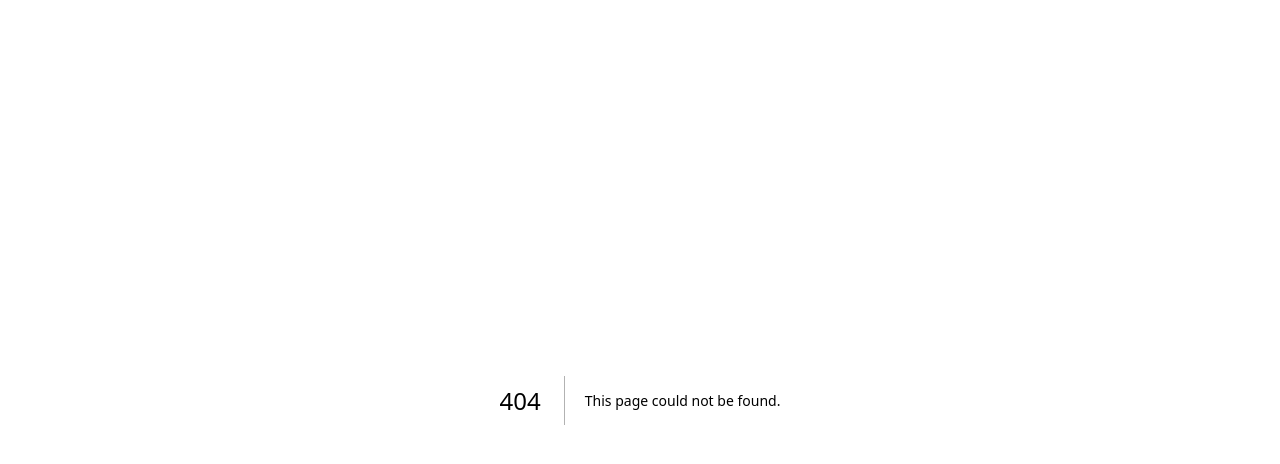
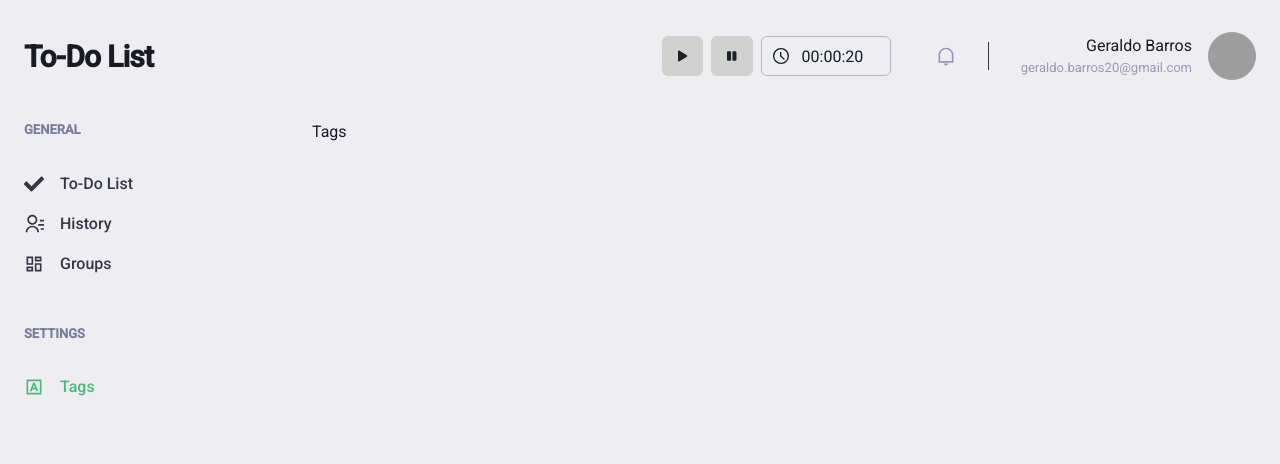
Before and after one commit to GeraldoPBarros/todo-list-w-timer-game, a Next.js app: page /tags in a window 1280 px wide. Before the commit this address had no page. Shown: the top 464 px of the page. Built offline with nearby package versions, Linux system fonts and the light colour scheme; grey boxes are pictures that could not be loaded.

Commit message:
component tag and navigation.

```diff
--- a/package.json
+++ b/package.json
@@ -14,6 +14,7 @@
     "@emotion/react": "^11.11.1",
     "@emotion/styled": "^11.11.0",
     "@hookform/resolvers": "^3.3.1",
+    "date-fns": "^2.30.0",
     "framer-motion": "^10.16.4",
     "next": "13.5.4",
     "react": "^18",
--- /dev/null
+++ b/src/components/Header/Timer/TimerModal.tsx
@@ -0,0 +1,49 @@
+import {
+  Button,
+  Modal,
+  ModalOverlay,
+  ModalContent,
+  ModalHeader,
+  ModalCloseButton,
+  ModalBody,
+  Text,
+  ModalFooter,
+} from "@chakra-ui/react";
+
+interface ModalTimerType {
+  onOpen: () => void;
+  onClose: () => void;
+  isOpen: boolean;
+  currentTime: string;
+}
+
+export function TimerModal({
+  isOpen,
+  onClose,
+  onOpen,
+  currentTime,
+}: ModalTimerType) {
+  return (
+    <>
+      <Modal isOpen={isOpen} onClose={onClose}>
+        <ModalOverlay />
+        <ModalContent>
+          <ModalHeader>Realy want to finish timer?</ModalHeader>
+          <ModalCloseButton />
+          <ModalBody>
+            {currentTime === "00:00:00"
+              ? "Great! Take your reward."
+              : "Timer is not finished! Your reward will not be complete!"}
+          </ModalBody>
+
+          <ModalFooter>
+            <Button colorScheme="green" mr={3} onClick={onClose}>
+              Close
+            </Button>
+            <Button variant="ghost">Finish</Button>
+          </ModalFooter>
+        </ModalContent>
+      </Modal>
+    </>
+  );
+}
--- /dev/null
+++ b/src/components/Header/Timer/index.tsx
@@ -0,0 +1,111 @@
+import { TimeIcon } from "@chakra-ui/icons";
+import {
+  Input,
+  Stack,
+  InputGroup,
+  InputLeftElement,
+  Button,
+  useDisclosure,
+} from "@chakra-ui/react";
+import { FaPlay, FaPause, FaCheck } from "react-icons/fa";
+
+import { useState, useEffect } from "react";
+
+import { TimerModal } from "./TimerModal";
+
+interface Timer {}
+
+type TimerStatus = "RUNNING" | "STOPPED" | "PAUSED";
+
+let timer: NodeJS.Timeout;
+
+export function Timer() {
+  const [timerStatus, setTimerStatus] = useState<TimerStatus>("STOPPED");
+  const [timerValue, setTimerValue] = useState<string>("00:00:20");
+
+  const { isOpen, onOpen, onClose } = useDisclosure();
+
+  useEffect(() => {
+    if (timerStatus == "RUNNING") {
+      const [hours, minutes, seconds] = timerValue.split(":").map(Number);
+
+      if (hours === 0 && minutes === 0 && seconds === 0) {
+        // Timer reached zero, stop the timer
+        setTimerStatus("STOPPED");
+        return;
+      }
+
+      timer = setInterval(() => {
+        if (seconds > 0) {
+          setTimerValue(
+            `${hours.toString().padStart(2, "0")}:${minutes
+              .toString()
+              .padStart(2, "0")}:${(seconds - 1).toString().padStart(2, "0")}`
+          );
+        } else if (minutes > 0) {
+          setTimerValue(
+            `${hours.toString().padStart(2, "0")}:${(minutes - 1)
+              .toString()
+              .padStart(2, "0")}:59`
+          );
+        } else {
+          setTimerValue(`${(hours - 1).toString().padStart(2, "0")}:59:59`);
+        }
+      }, 1000);
+    } else {
+      clearInterval(timer);
+    }
+
+    return () => {
+      clearInterval(timer);
+    };
+  }, [timerStatus, timerValue]);
+
+  return (
+    <Stack direction={["row"]} spacing="8px">
+      <TimerModal
+        isOpen={isOpen}
+        onClose={onClose}
+        onOpen={onOpen}
+        currentTime={timerValue}
+      />
+      <Button
+        textDecoration="none"
+        _hover={{ textDecor: "none" }}
+        onClick={() => setTimerStatus("RUNNING")}
+      >
+        <FaPlay boxSize={3} />
+      </Button>
+
+      {timerStatus === "PAUSED" ? (
+        <Button
+          textDecoration="none"
+          _hover={{ textDecor: "none" }}
+          onClick={() => onOpen()}
+        >
+          <FaCheck boxSize={3} />
+        </Button>
+      ) : (
+        <Button
+          textDecoration="none"
+          _hover={{ textDecor: "none" }}
+          onClick={() => setTimerStatus("PAUSED")}
+        >
+          <FaPause boxSize={3} />
+        </Button>
+      )}
+
+      <InputGroup>
+        <Input
+          value={timerValue}
+          onChange={(e) => setTimerValue(e.target.value)}
+          w="130px"
+          disabled={timerStatus === "RUNNING"}
+        />
+        <InputLeftElement>
+          <TimeIcon />
+        </InputLeftElement>
+      </InputGroup>
+    </Stack>
+  );
+}
--- a/src/components/Header/index.tsx
+++ b/src/components/Header/index.tsx
@@ -4,6 +4,7 @@ import { useSidebarDrawer } from "../../context/SidebarDrawerContext";
 import Logo from "./Logo";
 import NotificationsNav from "./NotificationsNav";
 import Profile from "./Profile";
+import { Timer } from "./Timer";
 
 export function Header() {
   const { onOpen } = useSidebarDrawer();
@@ -38,6 +39,7 @@ export function Header() {
       <Logo />
 
       <Flex align="center" ml="auto">
+        <Timer />
         <NotificationsNav />
         <Profile showProfileData={isWideVersion} />
       </Flex>
--- a/src/components/Sidebar/SidebarNav.tsx
+++ b/src/components/Sidebar/SidebarNav.tsx
@@ -27,7 +27,7 @@ export function SidebarNav() {
       </NavSection>
 
       <NavSection title="SETTINGS">
-        <NavLink href="/forms" icon={RiInputMethodLine}>
+        <NavLink href="/tags" icon={RiInputMethodLine}>
           Tags
         </NavLink>
       </NavSection>
--- /dev/null
+++ b/src/pages/tags.tsx
@@ -0,0 +1,16 @@
+import { Header } from "@/components/Header";
+import { Sidebar } from "@/components/Sidebar";
+import { Flex, Text } from "@chakra-ui/react";
+
+export default function Tags() {
+  return (
+    <Flex direction="column" h="100vh">
+      <Header />
+
+      <Flex w="100%" my="6" maxWidth={1480} mx="auto" px="6">
+        <Sidebar />
+        <Text>Tags</Text>
+      </Flex>
+    </Flex>
+  );
+}
```
Also changed, not shown: src/pages/home.tsx (+14 -2 lines), 1 other file (tests, documents, lock files or other folders).
